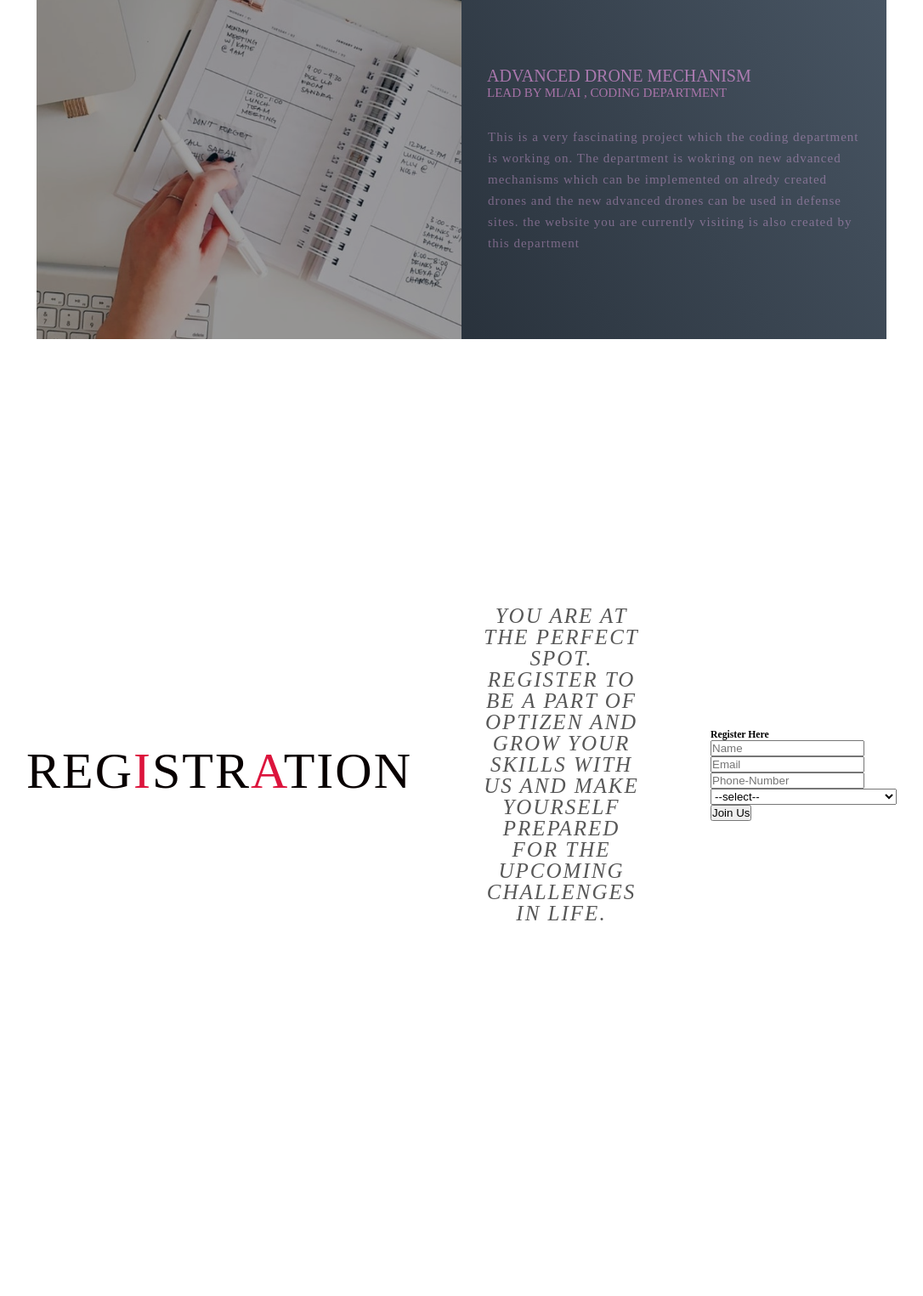
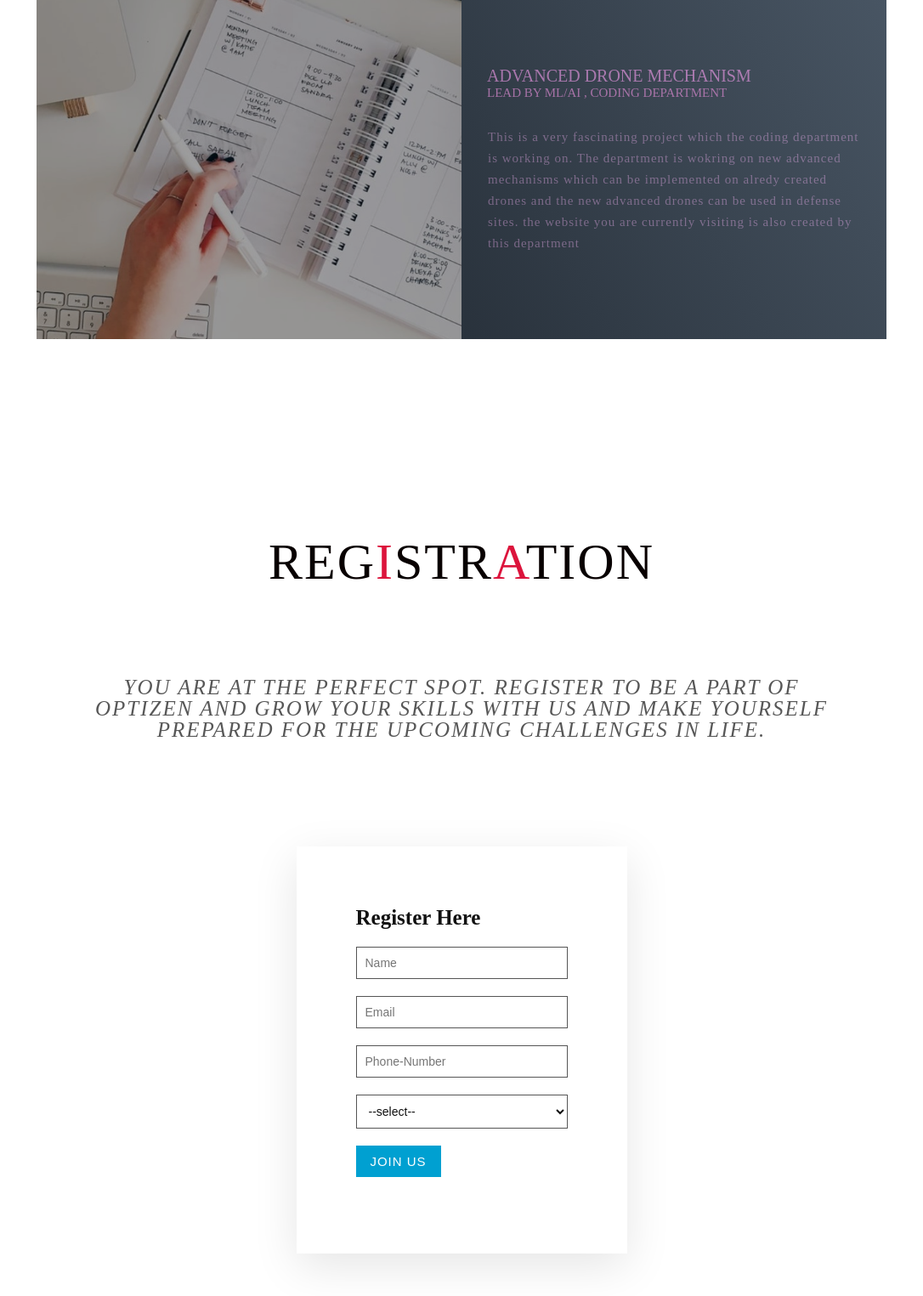
Before and after one commit to Ritwik-Derhgawen/WEB, a PHP site: page / in a window 1280 px wide. Shown: the part 4182-5707 px from the top of the page at 85% size, without its empty margins (97-1183 px from the left). Run offline with PHP 8.4, Linux system fonts and the light colour scheme.

Commit message:
added form css

```diff
--- a/D/style.css
+++ b/D/style.css
@@ -3,6 +3,7 @@
     padding: 0;
     margin: 0;
     box-sizing: border-box;
+
 
 }
 html{
@@ -45,7 +46,7 @@ a{
     width: fit-content;
     font-size: 2rem;
     position: relative;
-    color: rgba(255, 255, 255, 0.582);
+    color:#fff;
 
 }
 
@@ -55,7 +56,7 @@ a{
     padding: 10px 30px ;
     color: crimson;
     background-color: transparent;
-    border: 2px solid cornflowerblue;
+    border: 2px solid white;
     font-size: 1.5rem;
     text-transform: uppercase;
     letter-spacing: .1rem;
@@ -66,7 +67,8 @@ a{
 }
 #hero .cta:hover{
     color: white;
-    background-color: crimson;
+    background-color:crimson;
+    border: none;
 }
  p{
     font-size: 1.4rem;
@@ -78,7 +80,9 @@ a{
 
 }
 
-#domain{}
+#domain{
+    background-color: #fff;
+}
 
    #domain .domain{
        flex-direction: column;
@@ -486,47 +490,79 @@ img{
     color: rgba(0, 0, 0, 0.658);
     text-overflow: ellipsis;
     text-shadow: crimson;
-    margin-top: 5px;
+    margin-top: 10px;
     margin-bottom: 30px;
     letter-spacing: 0.2rem;
     font-style: oblique;
 
 
 }
-#reg .ctb{
-    display: inline-block;
-    padding: 10px 30px ;
-    color: crimson;
-    background-color: transparent;
-    border: 2px solid cornflowerblue;
-    font-size: 2rem;
-    text-transform: uppercase;
-    letter-spacing: .1rem;
-    margin-top: 36px;
-    transition: .3s ease;
-    transition-property: background-color, color;
-    margin-left: 200px;
-    margin-bottom: 30px;
-    margin-top: 1px;
 
-}
-#reg .ctb:hover{
-    color: white;
-    background-color: crimson;
-}
 #contact .contact{
     flex-direction: column;
-    max-width: 1200px;
-    margin: 0 auto;
+    max-width: 1500px;
+    margin: 0 0;
+    background-color: #fff;
+    background-size: cover;
 
 
 }
+#contact .contact .contactform{
+    padding: 50px 50px;
+    background: #fff;
+    box-shadow: 0 15px 50px rgba(0, 0, 0, 0.1);
+    max-width: 500px;
+    margin-top: 15px;
+
+}
+#contact .contact .contactform h3{
+    color: #111;
+    font-size: 2.5em;
+    margin-bottom: 20px;
+
+}
+
+
+.contactform .inputBox{
+    position: relative;
+    width: 100%;
+    margin-bottom: 20px;
+}
+
+.contactform .inputBox input,
+.contactform .inputBox textarea{
+    width: 100%;
+    border: 1px solid #555;
+    padding: 10px;
+    color: #111;
+    outline: none;
+    font-size: 14px;
+    font-weight: 500;
+    resize: none;
+}
+.contactform .inputBox input[type="submit"]{
+    font-size: 1.5em;
+    color: #fff;
+    background: #00a0d1 ;
+    display: inline-block;
+    text-transform: uppercase;
+    text-decoration: none;
+    letter-spacing: 2px;
+    transition: 0.3s;
+    max-width: 100px;
+    font-weight: 500;
+    border: none;
+    cursor: pointer;
+
+}
+
 #contact .contact-items{
     width: 300px;
-
-
+    color: black;
 }
 #contact .contact-item{
+    background-color: white;
+
     width: 80%;
     padding: 20px;
     text-align: center;
@@ -560,7 +596,7 @@ img{
     line-height: 2rem;
 }
 #contact .contact-item:hover{
-    box-shadow: 0px 0px 5px 0px #0000002c;
+    box-shadow: 0px 5px 10px 5px #0000002c;
 
 }
 #footer{
@@ -624,12 +660,8 @@ img{
     margin-top: 30px;
     margin-left: 100px;
 
+}
 
-
-
-
-
-}
 @media only screen and (min-width: 750px) {
     #hero .cta {
         font-size: 2rem;
@@ -716,13 +748,72 @@ img{
  flex-direction: row-reverse;
  }
 
+ #reg .reg{
+    background-color: #fff;
+    margin: 0 0;
+    flex-direction: column;
+    background-size: cover;
+    max-width: 1500px;
+ }
 
- #reg p{
+ #reg .reg p{
      font-size: 2.5rem;
      padding: 80px;
      text-align: center;
      font-style: oblique;
  }
+ #reg .reg .regform{
+    padding: 60px 50px;
+    background-color: #FFF;
+    box-shadow: 0 15px 50px rgba(0, 0, 0, 0.1);
+    max-width: 500px;
+    margin: 10px;
+    align-items: center;
+
+}
+#reg .reg .regform h3{
+    color: #111;
+    font-size: 2.5em;
+    margin-bottom: 20px;
+
+}
+
+
+.regform .inputBox{
+    position: relative;
+    width: 100%;
+    margin-bottom: 20px;
+}
+
+.regform .inputBox input,
+.regform .inputBox select{
+    width: 100%;
+    border: 1px solid #555;
+    padding: 10px;
+    color: #111;
+    outline: none;
+    font-size: 14px;
+    font-weight: 500;
+    resize: none;
+
+}
+.regform .inputBox input[type="submit"]{
+    font-size: 1.5em;
+    padding: 10px;
+    color: #fff;
+    background: #00a0d1 ;
+    display: inline-block;
+    text-transform: uppercase;
+    text-decoration: none;
+    letter-spacing: 1px;
+    transition: 0.3s;
+    max-width: 100px;
+    font-weight: 500;
+    border: none;
+    cursor: pointer;
+
+}
+
  #reg  .ctb{
    align-content: center;
    position: absolute;
@@ -834,18 +925,75 @@ object-fit: contain;
        text-align: center;
 
 
+    }
+    #reg .reg{
+        background-color: #fff;
+        margin: 0 0;
+        flex-direction: column;
+        background-size: cover;
+        max-width: 1500px;
      }
-      #reg p{
 
-     font-size: 2.5rem;
+     #reg .reg p{
+         font-size: 2.5rem;
+         padding: 80px;
+         text-align: center;
+         font-style: oblique;
+     }
+     #reg .reg .regform{
+        padding: 70px 70px;
+        background-color: #FFF;
+        box-shadow: 0 15px 50px rgba(0, 0, 0, 0.1);
+        max-width: 500px;
+        margin: 15px;
+        align-items: center;
 
-     font-style: oblique;
-     text-align: center;
+    }
+    #reg .reg .regform h3{
+        color: #111;
+        font-size: 2.5em;
+        margin-bottom: 20px;
+
+    }
+
+
+    .regform .inputBox{
+        position: relative;
+        width: 100%;
+        margin-bottom: 20px;
+    }
+
+    .regform .inputBox input,
+    .regform .inputBox select{
+        width: 100%;
+        border: 1px solid #555;
+        padding: 10px;
+        color: #111;
+        outline: none;
+        font-size: 14px;
+        font-weight: 500;
+        resize: none;
+
+    }
+    .regform .inputBox input[type="submit"]{
+        font-size: 1.5em;
+        padding: 10px;
+        color: #fff;
+        background: #00a0d1 ;
+        display: inline-block;
+        text-transform: uppercase;
+        text-decoration: none;
+        letter-spacing: 1px;
+        transition: 0.3s;
+        max-width: 100px;
+        font-weight: 500;
+        border: none;
+        cursor: pointer;
+
+    }
 
 
 
-
-    }
 
 
 }
@@ -860,7 +1008,7 @@ object-fit: contain;
 
 }
 #header .header{
-	min-height: 8vh;
+	min-height: 10vh;
 	background-color: rgba(31, 30, 30, 0.24);
 	transition: .3s ease background-color;
 }
@@ -870,8 +1018,8 @@ object-fit: contain;
 	justify-content: space-between;
 	width: 100%;
 	height: 100%;
-	max-width: 1000px;
-	padding: 0 10px;
+	max-width: 1500px;
+	padding: -10px 10px;
 }
 #header .nav-list ul {
 	list-style: none;
@@ -893,7 +1041,7 @@ object-fit: contain;
 	left: 0%;
 }
 #header .nav-list ul a {
-	font-size: 2.5rem;
+	font-size: 4rem;
 	font-weight: 500;
 	letter-spacing: .2rem;
 	text-decoration: none;
@@ -921,6 +1069,7 @@ object-fit: contain;
 #header .nav-list ul li:hover a {
 	color: crimson;
 }
+
 #header .hamburger {
 	height: 60px;
 	width: 60px;
@@ -1023,6 +1172,71 @@ object-fit: contain;
     background-position: center;
 
 }
+#reg .reg{
+    background-color: #fff;
+    margin: 0 0;
+    flex-direction: column;
+    background-size: cover;
+    max-width: 1500px;
+ }
+
+ #reg .reg p{
+     font-size: 2.5rem;
+     padding: 80px;
+     text-align: center;
+     font-style: oblique;
+ }
+ #reg .reg .regform{
+    padding: 70px 70px;
+    background-color: #FFF;
+    box-shadow: 0 15px 50px rgba(0, 0, 0, 0.1);
+    max-width: 500px;
+    margin: 15px;
+    align-items: center;
+
+}
+#reg .reg .regform h3{
+    color: #111;
+    font-size: 2.5em;
+    margin-bottom: 20px;
+
+}
+
+
+.regform .inputBox{
+    position: relative;
+    width: 100%;
+    margin-bottom: 20px;
+}
+
+.regform .inputBox input,
+.regform .inputBox select{
+    width: 100%;
+    border: 1px solid #555;
+    padding: 10px;
+    color: #111;
+    outline: none;
+    font-size: 14px;
+    font-weight: 500;
+    resize: none;
+
+}
+.regform .inputBox input[type="submit"]{
+    font-size: 1.5em;
+    padding: 10px;
+    color: #fff;
+    background: #00a0d1 ;
+    display: inline-block;
+    text-transform: uppercase;
+    text-decoration: none;
+    letter-spacing: 1px;
+    transition: 0.3s;
+    max-width: 100px;
+    font-weight: 500;
+    border: none;
+    cursor: pointer;
+
+}
 
 
 
@@ -1107,3 +1321,5 @@ object-fit: contain;
         background-position: center;
 
     }
+
+}
```
